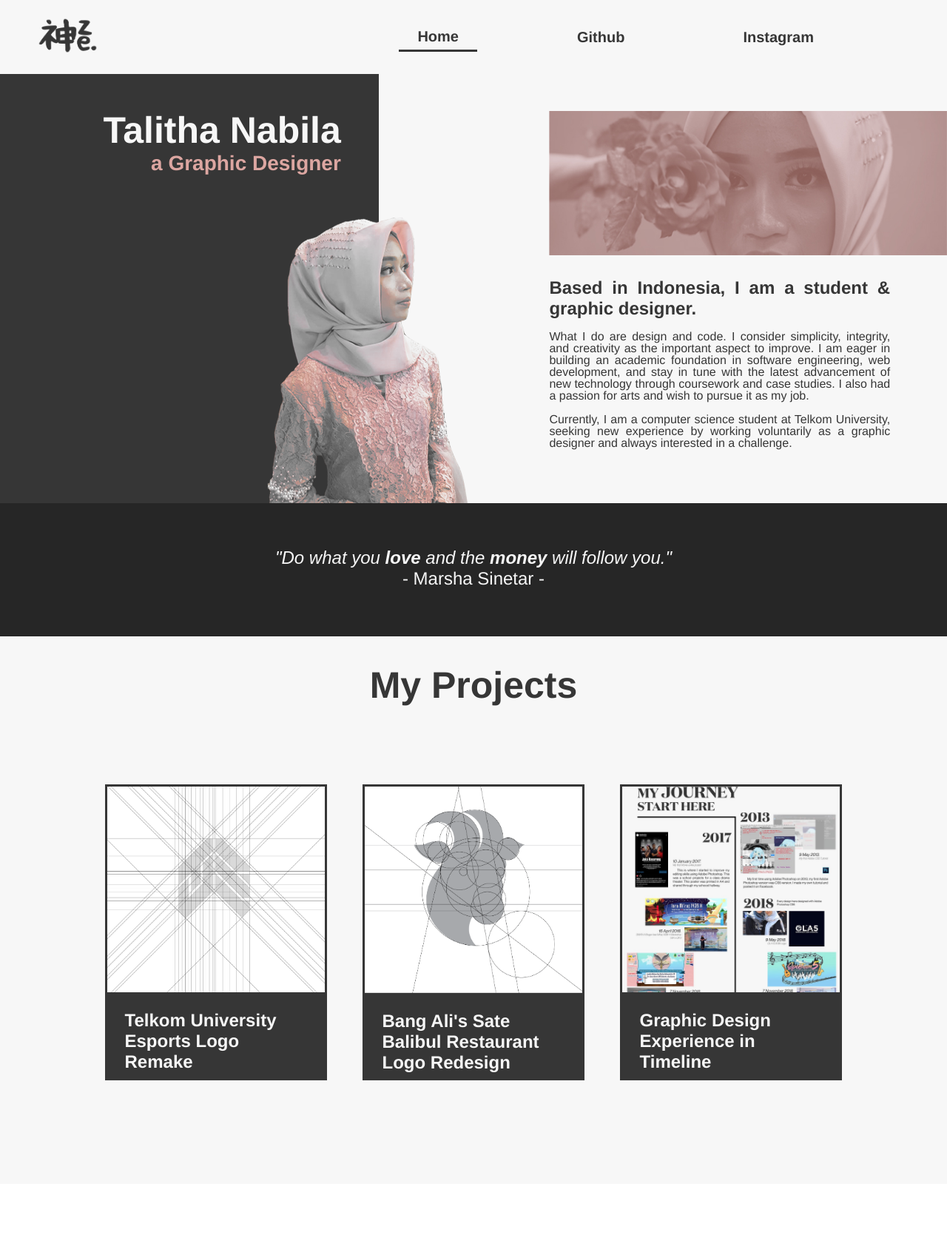
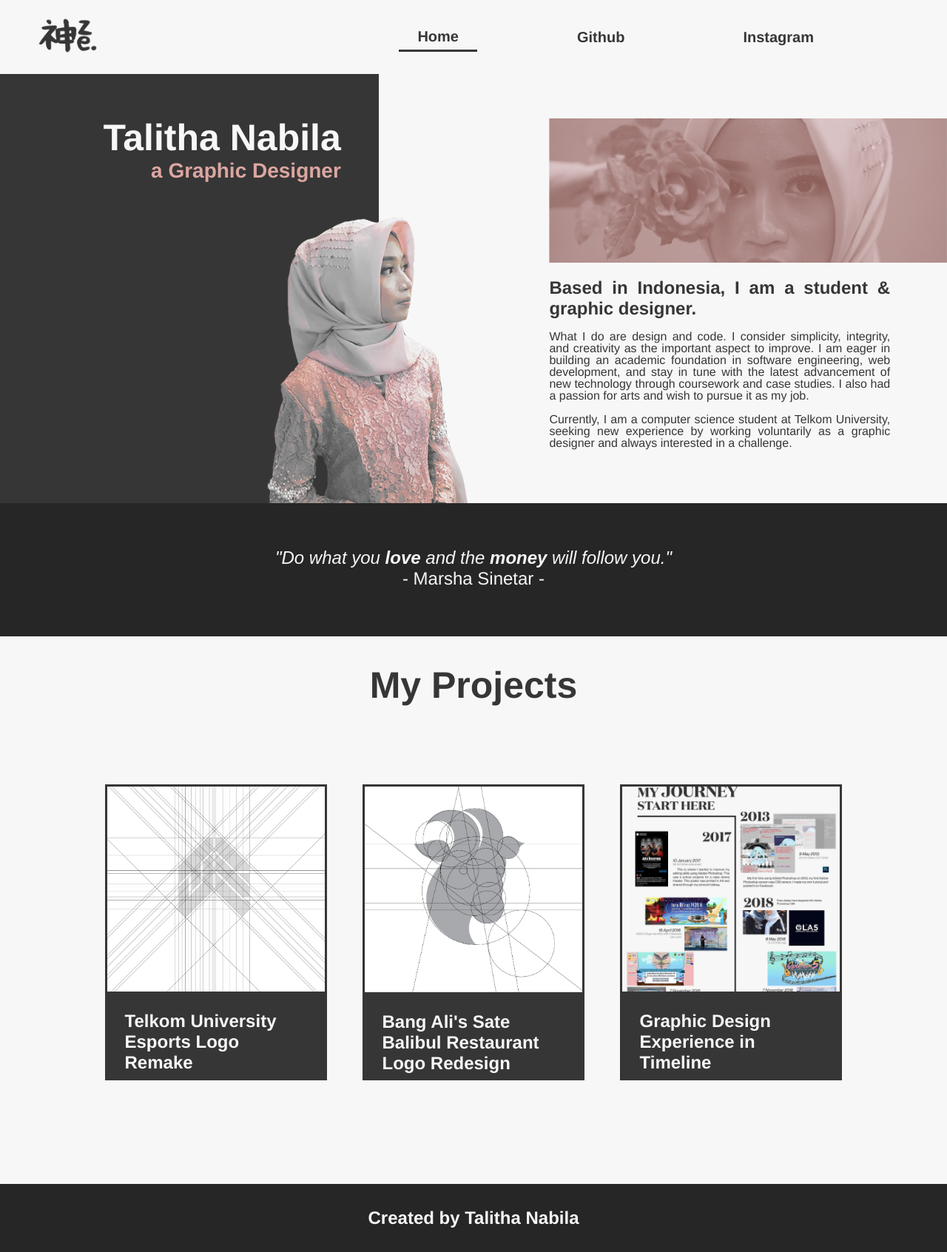
Before and after one commit to Kamize/Portfolio-Website, a plain HTML site: page index.html in a window 1280 px wide. Shown: the whole page at 74% size. Before the commit the page ends 1600 px from the top, so only its background shows below. Drawn offline with Linux system fonts and the light colour scheme.

Commit message:
finalized footer

```diff
--- a/index.html
+++ b/index.html
@@ -74,25 +74,22 @@
 
         <!-- Page 2 -->
         <section class="page-2">
-            <div class="subtitle">
+            <div class="subtitle hidden">
                 <h1>
                     My Projects
                 </h1>
             </div>
             <div class="container hidden">
                 <div class="project-box" id="project-1">
-                    <img src="image/project-1.jpg" alt="project-1.jpg" class="project-img">
-                    <a href="https://www.behance.net/gallery/146924579/Telkom-University-Esports-Logo-Rebrand" class="linkProject"></a>
+                    <a href="https://www.behance.net/gallery/146924579/Telkom-University-Esports-Logo-Rebrand" class="linkProject"><img src="image/project-1.jpg" alt="project-1.jpg" class="project-img"></a>
                     <h3 class="project-title">Telkom University Esports Logo Remake</h3>
                 </div>
                 <div class="project-box" id="project-2">
-                    <img src="image/project-2.png" alt="project-2.png" class="project-img">
-                    <a href="https://www.behance.net/gallery/150563583/Bang-Alis-Restaurant-Logo-Redesign" class="linkProject"></a>
+                    <a href="https://www.behance.net/gallery/150563583/Bang-Alis-Restaurant-Logo-Redesign" class="linkProject"><img src="image/project-2.png" alt="project-2.png" class="project-img"></a>
                     <h3 class="project-title">Bang Ali's Sate Balibul Restaurant Logo Redesign</h3>
                 </div>
                 <div class="project-box" id="project-3">
-                    <img src="image/project-3.jpg" alt="project-3.jpg" class="project-img">
-                    <a href="https://www.linkedin.com/in/talitha-nabila/overlay/1635481216823/single-media-viewer/?profileId=ACoAADLt3pkBDaPod4Zta9XpcMk7giWD1H-SXQ4" class="linkProject"></a>
+                    <a href="https://www.linkedin.com/in/talitha-nabila/overlay/1635481216823/single-media-viewer/?profileId=ACoAADLt3pkBDaPod4Zta9XpcMk7giWD1H-SXQ4" class="linkProject"><img src="image/project-3.jpg" alt="project-3.jpg" class="project-img"></a>
                     <h3 class="project-title">Graphic Design Experience in Timeline</h3>
                 </div>
             </div>
@@ -101,7 +98,7 @@
 
 
     <footer>
-
+        <h3>Created by Talitha Nabila</h3>
     </footer>
     <!-- <script src -->
 </body>
--- a/styling/style.css
+++ b/styling/style.css
@@ -184,7 +184,7 @@ section {
 
 .content-1 {
     flex-basis: 40%;
-    margin-top: 150px;
+    margin-top: 160px;
     text-align: right;
     padding-right: 10%;
 }
@@ -210,9 +210,9 @@ section {
     /* margin-right: 10px; */
     padding-right: 10%;
     margin-left: 30%;
-    margin-top: 30px;
+    margin-top: 20px;
     text-align: justify;
-
+    margin-bottom: 2rem;
 }
 
 .content-2 .p{
@@ -313,6 +313,18 @@ section {
     object-fit: cover;
 }
 
+/* Footer */
+footer {
+    background-color: var(--primary);
+    text-align: center;
+    padding-top: 2rem;
+    padding-bottom: 2rem;
+}
+
+footer h3 {
+    color : var(--light-color);
+}
+
 /* Animation */
 .hidden {
     opacity: 0;
@@ -348,7 +360,7 @@ section {
     }
 
     .col-2 .square-tal {
-        margin-top: 150px;
+        margin-top: 160px;
         width: 70%;
     }
 }
@@ -408,3 +420,9 @@ section {
         flex-basis: 500px;
     }
 }
+
+@media(prefers-reduced-motion){
+    .hidden {
+        transition : none;
+    }
+}
```
